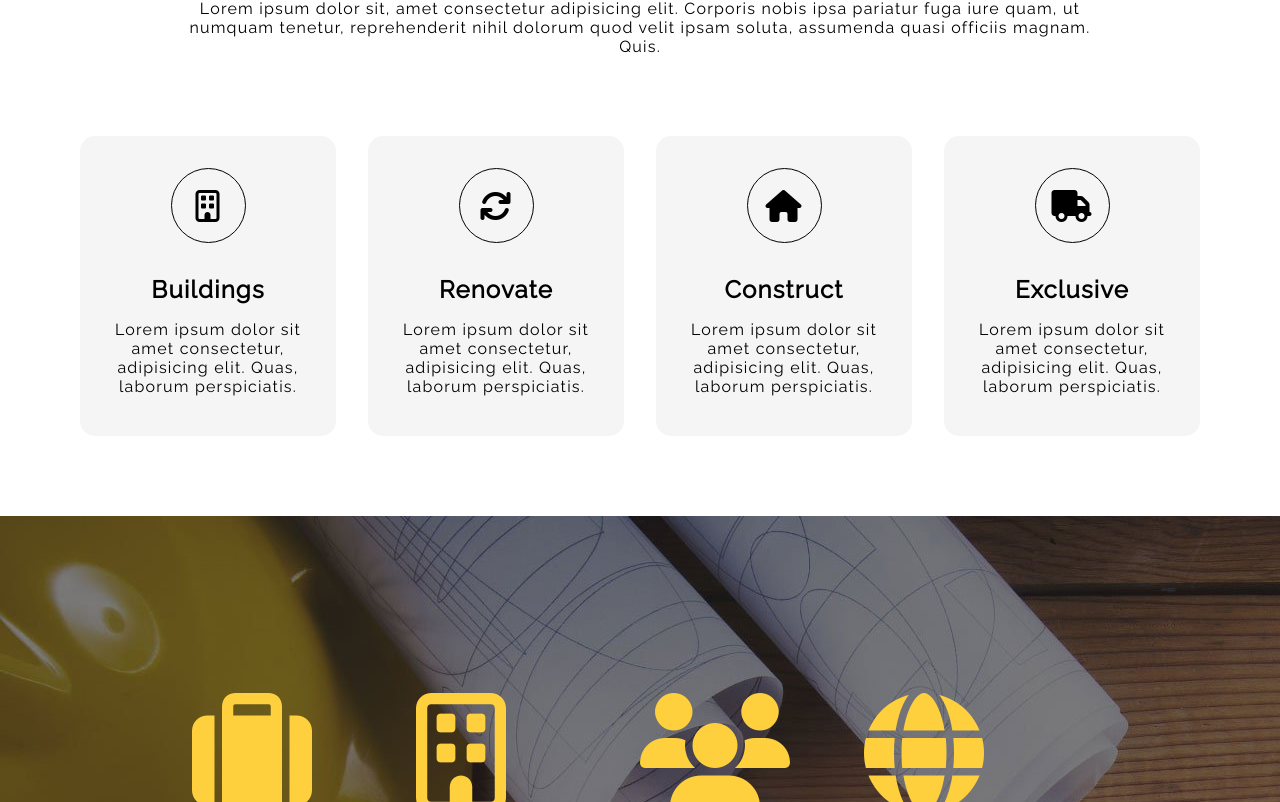
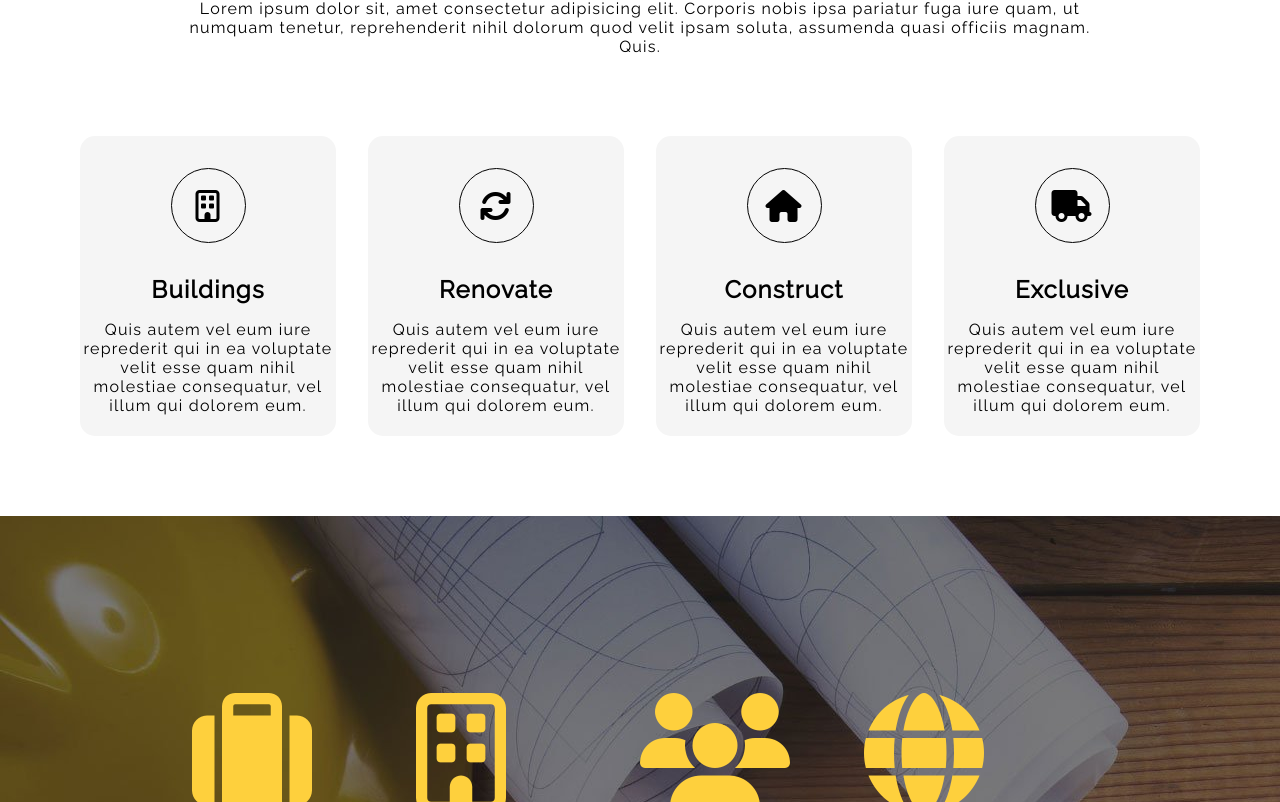
Before and after one commit to GabrieleGrossi/proj-html-vuejs, a Vue app: page / in a window 1280 px wide. Shown: the part 1158-1960 px from the top of the page. Built offline with nearby package versions, Linux system fonts and the light colour scheme.

Commit message:
Add flip card and change btn

```diff
--- a/src/components/AppBody.vue
+++ b/src/components/AppBody.vue
@@ -13,6 +13,8 @@
         </div>
         <div class="flex card-section">
             <div class="card">
+                <div class="card-inner">
+                    <div class="card-front">
                         <div class="circle">
                             <i class="fa-regular fa-building"></i>
                         </div>
@@ -20,11 +22,24 @@
                             Buildings
                         </h2>
                         <p>
-                    Lorem ipsum dolor sit amet consectetur, adipisicing elit. Quas, laborum perspiciatis.
+                            Quis autem vel eum iure reprederit qui in ea voluptate velit esse quam nihil molestiae consequatur, vel illum qui dolorem eum.
                         </p>
+                    </div>
+                    <div class="card-back">
+                        <h3>
+                            Artfully Crafted
+                        </h3>
+                        <p>
+                            Quis autem vel eum iure reprederit qui in ea voluptate velit esse quam nihil molestiae consequatur, vel illum qui dolorem eum.
+                        </p>
+                        <button class="get-quote">GET A QUOTE</button>
+                    </div>
+                </div>
             </div>
 
             <div class="card">
+                <div class="card-inner">
+                    <div class="card-front">
                         <div class="circle">
                             <i class="fa-solid fa-arrows-rotate"></i>
                         </div>
@@ -32,11 +47,24 @@
                             Renovate
                         </h2>
                         <p>
-                    Lorem ipsum dolor sit amet consectetur, adipisicing elit. Quas, laborum perspiciatis.
+                            Quis autem vel eum iure reprederit qui in ea voluptate velit esse quam nihil molestiae consequatur, vel illum qui dolorem eum.
                         </p>
+                    </div>
+                    <div class="card-back">
+                        <h3>
+                            Freshly New
+                        </h3>
+                        <p>
+                            Quis autem vel eum iure reprederit qui in ea voluptate velit esse quam nihil molestiae consequatur, vel illum qui dolorem eum.
+                        </p>
+                        <button class="get-quote"> GET A QUOTE</button>
+                    </div>
+                </div>
             </div>
 
             <div class="card">
+                <div class="card-inner">
+                    <div class="card-front">
                         <div class="circle">
                             <i class="fa-solid fa-house"></i>
                         </div>
@@ -44,11 +72,24 @@
                             Construct
                         </h2>
                         <p>
-                    Lorem ipsum dolor sit amet consectetur, adipisicing elit. Quas, laborum perspiciatis.
+                            Quis autem vel eum iure reprederit qui in ea voluptate velit esse quam nihil molestiae consequatur, vel illum qui dolorem eum.
                         </p>
+                    </div>
+                    <div class="card-back">
+                        <h3>
+                            Perfect Lines
+                        </h3>
+                        <p>
+                            Quis autem vel eum iure reprederit qui in ea voluptate velit esse quam nihil molestiae consequatur, vel illum qui dolorem eum.
+                        </p>
+                        <button class="get-quote">GET QUOTE</button>
+                    </div>
+                </div>
             </div>
 
             <div class="card">
+                <div class="card-inner">
+                    <div class="card-front">
                         <div class="circle">
                             <i class="fa-solid fa-truck"></i>
                         </div>
@@ -56,8 +97,19 @@
                             Exclusive
                         </h2>
                         <p>
-                    Lorem ipsum dolor sit amet consectetur, adipisicing elit. Quas, laborum perspiciatis.
+                            Quis autem vel eum iure reprederit qui in ea voluptate velit esse quam nihil molestiae consequatur, vel illum qui dolorem eum.
                         </p>
+                    </div>
+                    <div class="card-back">
+                        <h3>
+                            Planning
+                        </h3>
+                        <p>
+                            Quis autem vel eum iure reprederit qui in ea voluptate velit esse quam nihil molestiae consequatur, vel illum qui dolorem eum.
+                        </p>
+                        <button class="get-quote">GET A QUOTE</button>
+                    </div>
+                </div>
             </div>
         </div>
     </section>
@@ -89,10 +141,40 @@ export default {
     height: 300px;
     width: calc((100% / 4) - 2rem);
     background-color: #f5f5f5;
-    padding: 0 1rem;
     margin: 0 auto;
     border-radius: 15px;
     text-align: center;
+    perspective: 1000px;
+   }
+   .card-inner{
+    position: relative;
+    width: 100%;
+    height: 100%;
+    margin: 0 auto;
+    border-radius: 15px;
+    text-align: center;
+    transition: transform 0.2s;
+    transform-style: preserve-3d;
+   }
+   .card:hover .card-inner{
+    transform: rotateY(180deg);
+    background-color: #fed03d;
+   }
+   .card-front, .card-back {
+    position: absolute;
+    width: 100%;
+    height: 100%;
+    backface-visibility: hidden;
+    }
+
+    .card-back{
+    transform: rotateY(180deg);
+    }
+    .card-back h3, button{
+        margin-top: 4rem;
+    }
+    .card-back button{
+        background-color: white;
     }
     div.circle i{
     font-size: xx-large;
--- a/src/styles/general.scss
+++ b/src/styles/general.scss
@@ -16,7 +16,9 @@ body{
     justify-content: space-between;
 }
 .around{
-    justify-content: space-around
+    justify-content: space-around;
+    height: 50px;
+    align-items: center;
 }
 .column{
     flex-direction: column;
```
Lines whose indentation alone changed are shown as unchanged.
